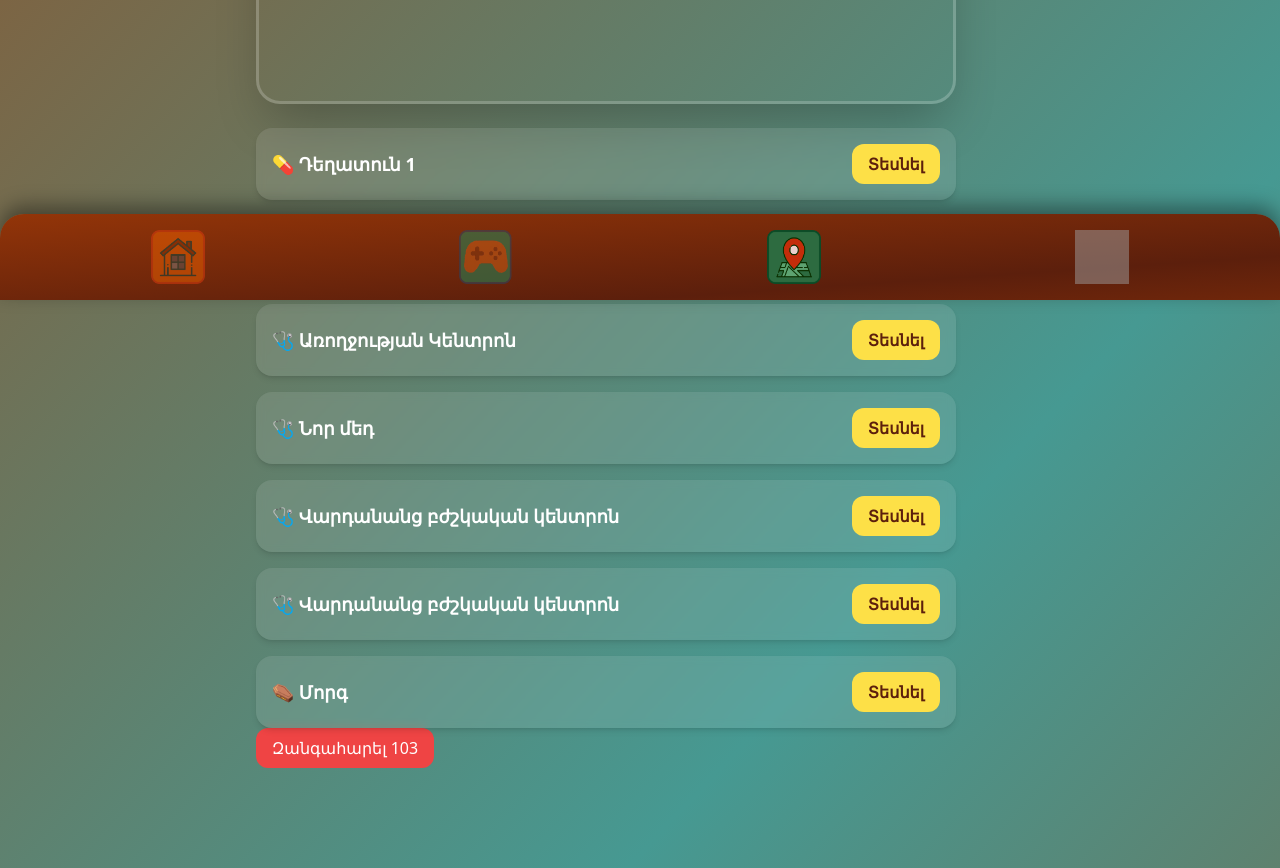
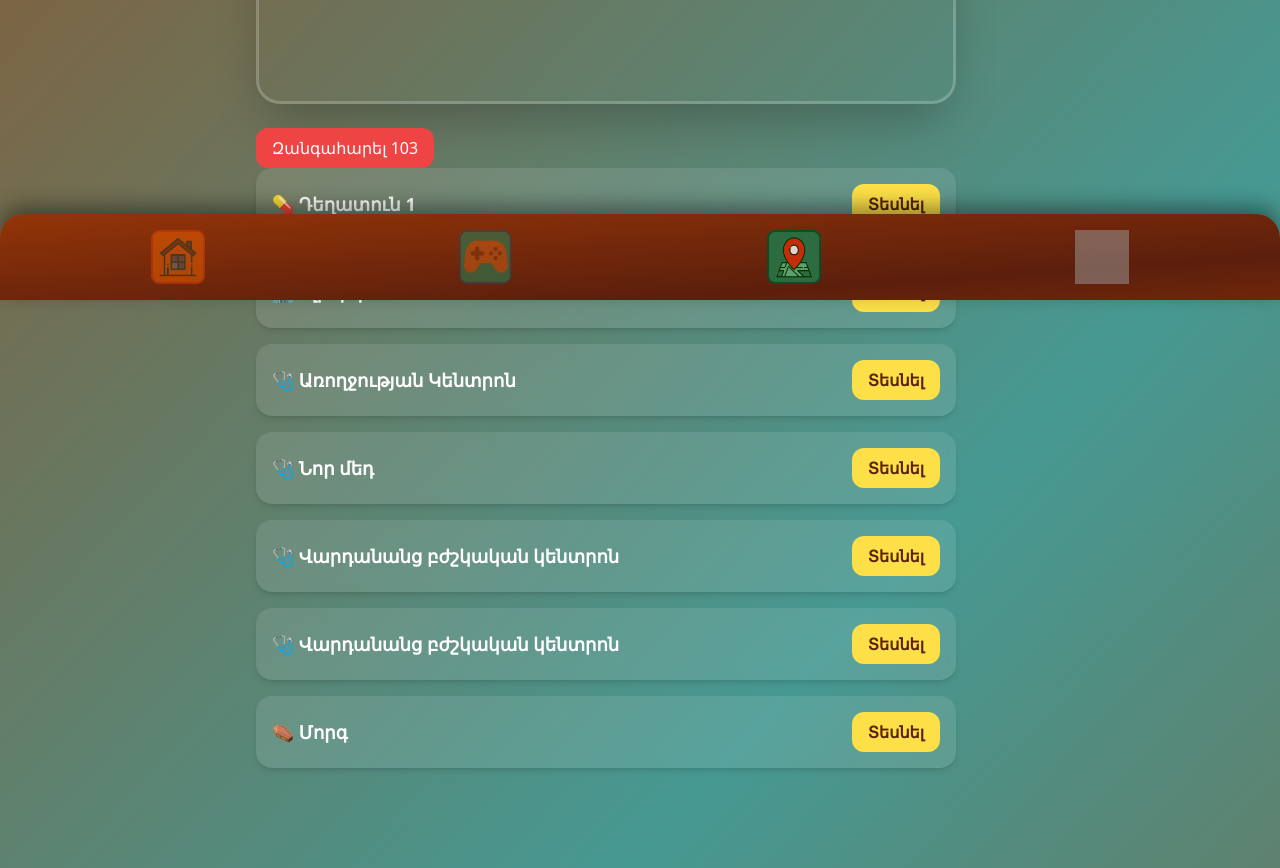
Before and after one commit to nairihovh/devhacks-help, a React (Create React App) app in the folder client/: page /map in a window 1280 px wide. Shown: the part 500-1368 px from the top of the page. Built offline with nearby package versions, Linux system fonts and the light colour scheme; no server answers; grey boxes are pictures that could not be loaded; a web font is replaced by a local one.

Commit message:
adding 103 call

```diff
--- a/client/src/pages/Map.js
+++ b/client/src/pages/Map.js
@@ -130,6 +130,12 @@ const Map = () => {
         <div ref={mapContainerRef} className="w-full h-[500px]" />
       </div>
 
+      <button
+        onClick={() => window.location.href = "tel:103"}
+        className="bg-red-500 text-white px-4 py-2 rounded-xl hover:bg-red-600 transition"
+      >
+        Զանգահարել 103
+      </button>
       {/* Կլինիկաների ցուցակ */}
       <div className="w-full max-w-[700px] space-y-4">
         {clinics.map((clinic, index) => (
@@ -153,12 +159,7 @@ const Map = () => {
           </div>
         ))}
       </div>
-      <button
-        onClick={() => window.location.href = "tel:103"}
-        className="bg-red-500 text-white px-4 py-2 rounded-xl hover:bg-red-600 transition"
-      >
-        Զանգահարել 103
-      </button>
+
 
     </>
   );
```
